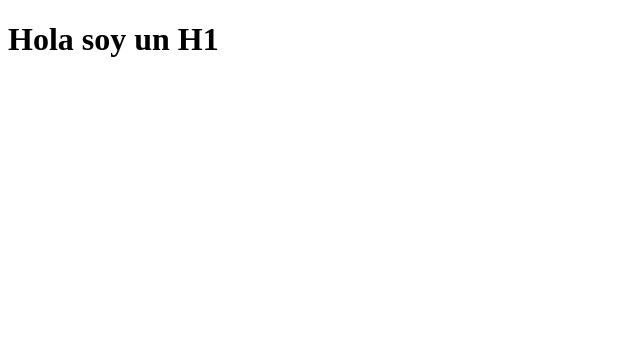
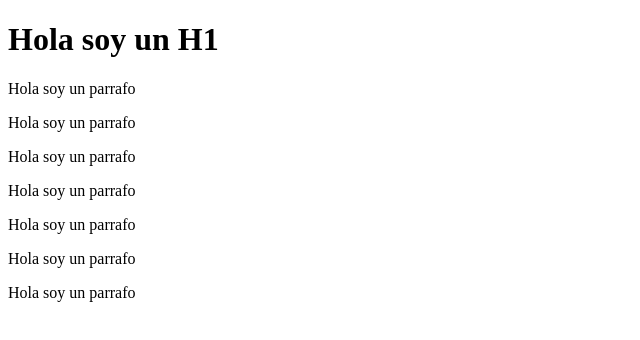
Before and after one commit to juanveroncode/prueba-repo, a plain HTML site: page index.html in a window 1280 px wide. Shown: the whole page, without its empty margins (0-640 px from the left). Drawn offline with Linux system fonts and the light colour scheme.

Commit message:
Se agregaron varios parrafos

```diff
--- a/index.html
+++ b/index.html
@@ -9,5 +9,12 @@
     <h1>
         Hola soy un H1
     </h1>
+    <p>Hola soy un parrafo</p>
+    <p>Hola soy un parrafo</p>
+    <p>Hola soy un parrafo</p>
+    <p>Hola soy un parrafo</p>
+    <p>Hola soy un parrafo</p>
+    <p>Hola soy un parrafo</p>
+    <p>Hola soy un parrafo</p>
 </body>
 </html>
```
